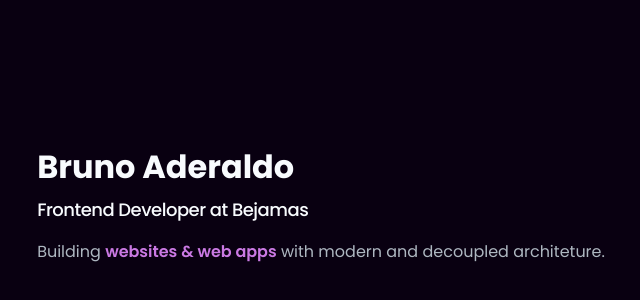
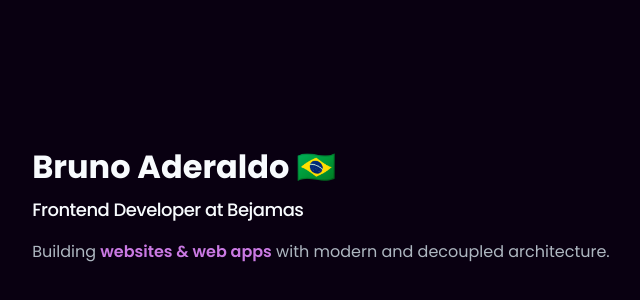
Before and after one commit to BrunoAderaldo/brunoaderaldo.com, a Next.js app: page / in a window 1280 px wide. Shown: the part 188-488 px from the top of the page, without its empty margins (319-959 px from the left). Built offline with nearby package versions, Linux system fonts and the light colour scheme.

Commit message:
chore: typo

```diff
--- a/pages/index.tsx
+++ b/pages/index.tsx
@@ -6,11 +6,11 @@ export default function Home() {
   return (
     <Layout>
       <div>
-        <Title>Bruno Aderaldo</Title>
+        <Title>Bruno Aderaldo 🇧🇷</Title>
         <Subtitle>Frontend Developer at Bejamas</Subtitle>
         <p>
           Building <strong>websites & web apps</strong> with modern and
-          decoupled architeture.
+          decoupled architecture.
         </p>
       </div>
     </Layout>
```
